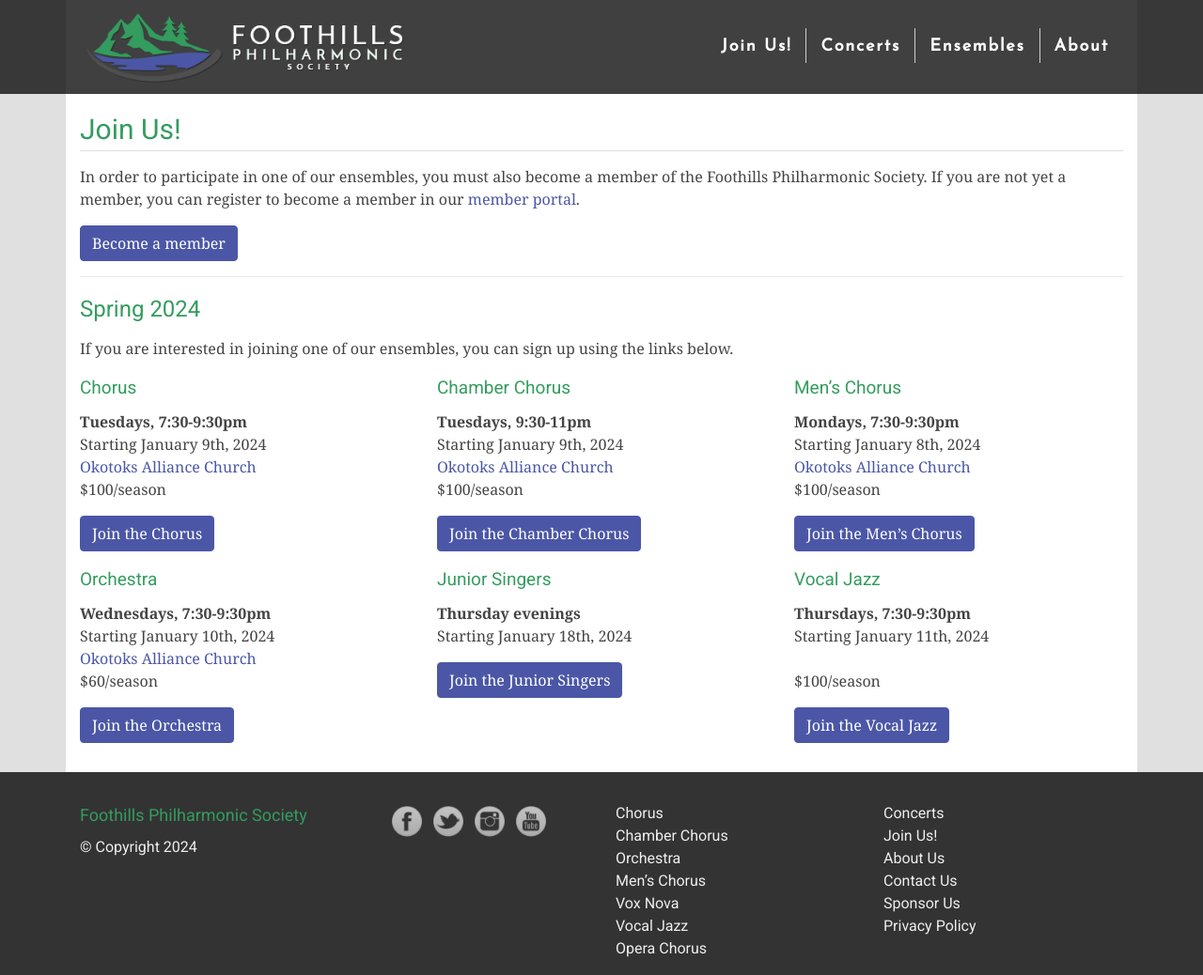
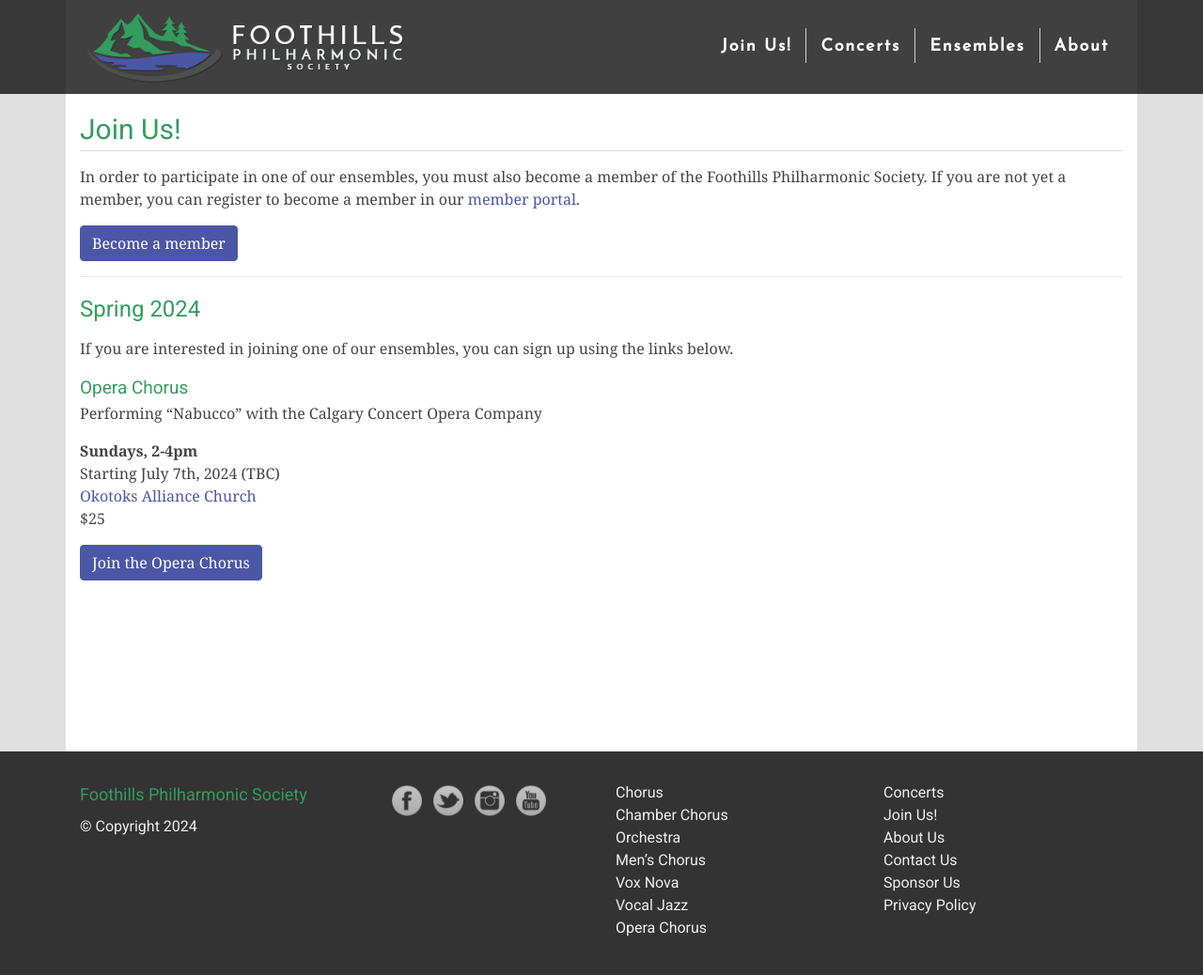
Before and after one commit to percyhanna/fps, a Jekyll site: the page built from join.html, in a window 1280 px wide and 1038 px high. Shown: the whole window at 94% size. Built offline with Jekyll 4.4.1, drawn with Linux system fonts in a browser that asks for light colours; nearby versions of some CDN libraries; Markdown is read by kramdown in place of the engine named in the settings.

Commit message:
Add Opera Chorus

```diff
--- a/join.html
+++ b/join.html
@@ -35,7 +35,31 @@
     </p>
 
     <div class="row">
-      <div class="col-12 col-md-6 col-lg-4">
+      <div class="col-12 col-md-6">
+        <h5 class="tight">Opera Chorus</h5>
+        <p>Performing “Nabucco” with the Calgary Concert Opera Company</p>
+        <p>
+          <strong>Sundays, 2-4pm</strong><br />
+          Starting July 7th, 2024 (TBC)<br />
+          <a
+            href="https://www.google.ca/maps/place/Okotoks+Alliance+Church/@50.7508584,-113.9767135,15z/data=!4m5!3m4!1s0x0:0x879787dbcf97e8d!8m2!3d50.7508584!4d-113.9767135"
+            target="_blank"
+            >Okotoks Alliance Church</a
+          ><br />
+          $25
+        </p>
+
+        <p>
+          <a
+            class="btn btn-primary"
+            href="https://footphil.wildapricot.org/event-5577942/Registration"
+            target="_blank"
+            >Join the Opera Chorus</a
+          >
+        </p>
+      </div>
+
+      <!--       <div class="col-12 col-md-6 col-lg-4">
         <h5>Chorus</h5>
         <p>
           <strong>Tuesdays, 7:30-9:30pm</strong><br />
@@ -158,6 +182,7 @@
           >
         </p>
       </div>
+    </div> -->
     </div>
   </div>
 </div>
```
